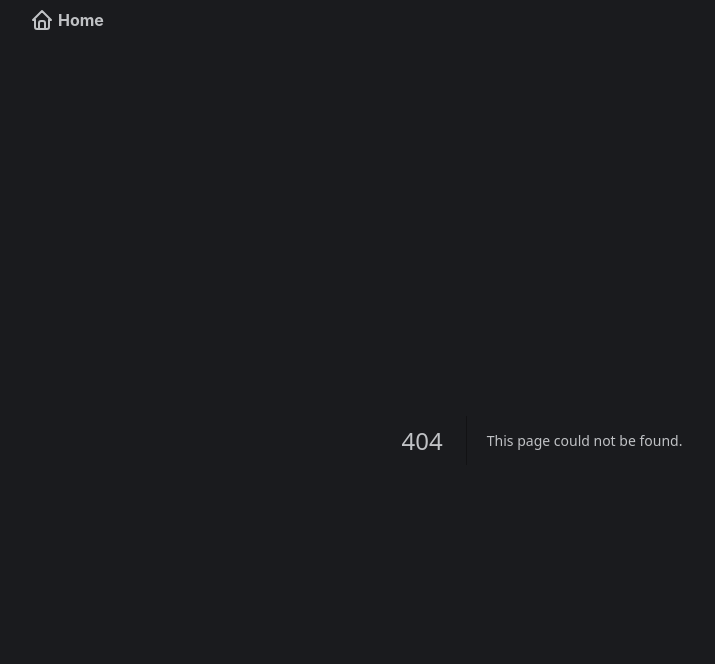
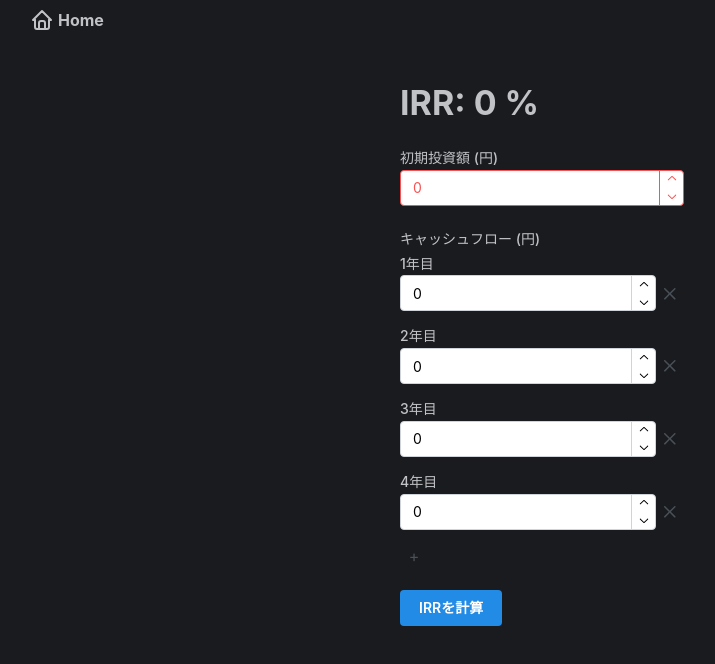
Before and after one commit to RYOTA-F/mba-finance-methods, a Next.js app: page /finance/irr in a window 1280 px wide. Before the commit this address had no page. Shown: the top 664 px of the page, without its empty margins (98-813 px from the left). Built offline with nearby package versions, Linux system fonts and the light colour scheme.

Commit message:
:sparkles: IRRPage 実装

```diff
--- /dev/null
+++ b/src/app/finance/irr/page.tsx
@@ -0,0 +1,73 @@
+'use client'
+
+import {
+  Button,
+  Box,
+  Center,
+  CloseButton,
+  Flex,
+  Title,
+  Input,
+  NumberInput,
+  Space,
+} from '@mantine/core'
+import { useIRR } from '@/hooks/useIrr'
+
+export default function IRRPage() {
+  const {
+    irr,
+    initialInvestment,
+    handleChangeInitialInvestment,
+    isErrorInitialInvestment,
+    cashFlows,
+    handleChangeCashFlows,
+    handleRemoveCashFlow,
+    handleAddCashFlow,
+    handleClickCalculation,
+  } = useIRR()
+
+  return (
+    <Center className="px-[10%] py-10">
+      <Box>
+        <Title>IRR: {irr} %</Title>
+        <Space h="lg" />
+
+        <Input.Wrapper label="初期投資額 (円)">
+          <NumberInput
+            value={initialInvestment}
+            error={isErrorInitialInvestment}
+            onChange={handleChangeInitialInvestment}
+          />
+        </Input.Wrapper>
+        <Space h="lg" />
+
+        <Input.Wrapper label="キャッシュフロー (円)">
+          {cashFlows.map((cashFlow, index) => (
+            <>
+              <Input.Wrapper label={`${index + 1}年目`}>
+                <Flex align="center">
+                  <NumberInput
+                    key={index}
+                    value={cashFlow}
+                    onChange={(e) => handleChangeCashFlows(e, index)}
+                  />
+                  <CloseButton onClick={() => handleRemoveCashFlow(index)} />
+                </Flex>
+              </Input.Wrapper>
+              <Space h="sm" />
+            </>
+          ))}
+        </Input.Wrapper>
+
+        <Box>
+          <CloseButton icon={<>+</>} onClick={handleAddCashFlow} />
+        </Box>
+        <Space h="lg" />
+
+        <Box>
+          <Button onClick={handleClickCalculation}>IRRを計算</Button>
+        </Box>
+      </Box>
+    </Center>
+  )
+}
--- a/src/app/finance/npv/page.tsx
+++ b/src/app/finance/npv/page.tsx
@@ -30,7 +30,7 @@ export default function NpvPage() {
   return (
     <Center className="px-[10%] py-10">
       <Box>
-        <Title>正味現在価値：{totalPresentValue} 円</Title>
+        <Title>NPV: {totalPresentValue} 円</Title>
         <Space h="lg" />
 
         <Input.Wrapper label="期間(年数)">
--- a/src/app/page.tsx
+++ b/src/app/page.tsx
@@ -1,16 +1,23 @@
 import Link from 'next/link'
-import { Card } from '@mantine/core'
+import { Box, Card, Space } from '@mantine/core'
 
 export default function Home() {
   return (
     <main className="flex min-h-screen flex-col items-center justify-between p-24">
-      <Link href="/finance/npv" className="w-1/2">
-        <Card shadow="xl">
-          <h2 className="text-2xl font-bold text-center text-sub">
-            正味現在価値（NPV）
-          </h2>
-        </Card>
-      </Link>
+      <Box>
+        <Link href="/finance/npv" className="w-1/2">
+          <Card shadow="xl">
+            <h2 className="text-2xl font-bold text-center text-sub">NPV</h2>
+          </Card>
+        </Link>
+        <Space h="lg" />
+
+        <Link href="/finance/irr" className="w-1/2">
+          <Card shadow="xl">
+            <h2 className="text-2xl font-bold text-center text-sub">IRR</h2>
+          </Card>
+        </Link>
+      </Box>
     </main>
   )
 }
```
